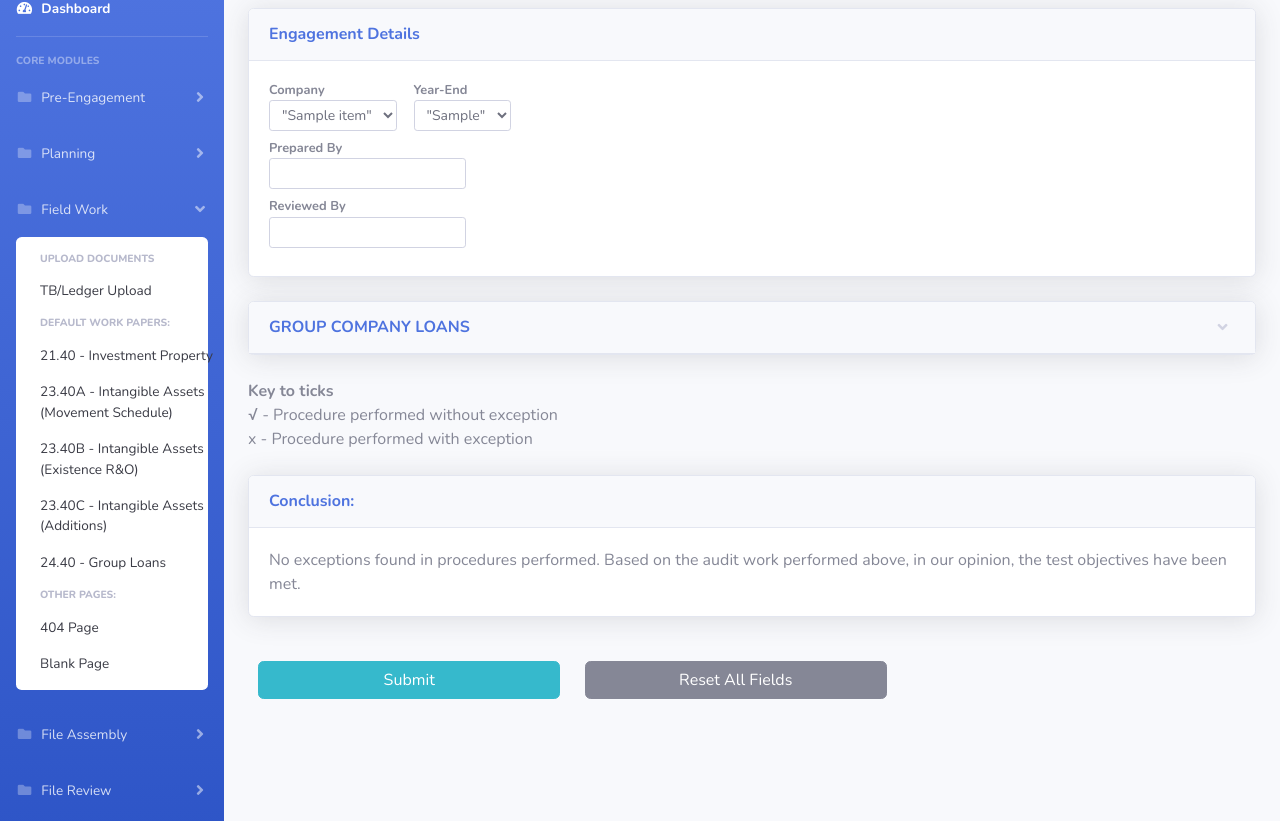
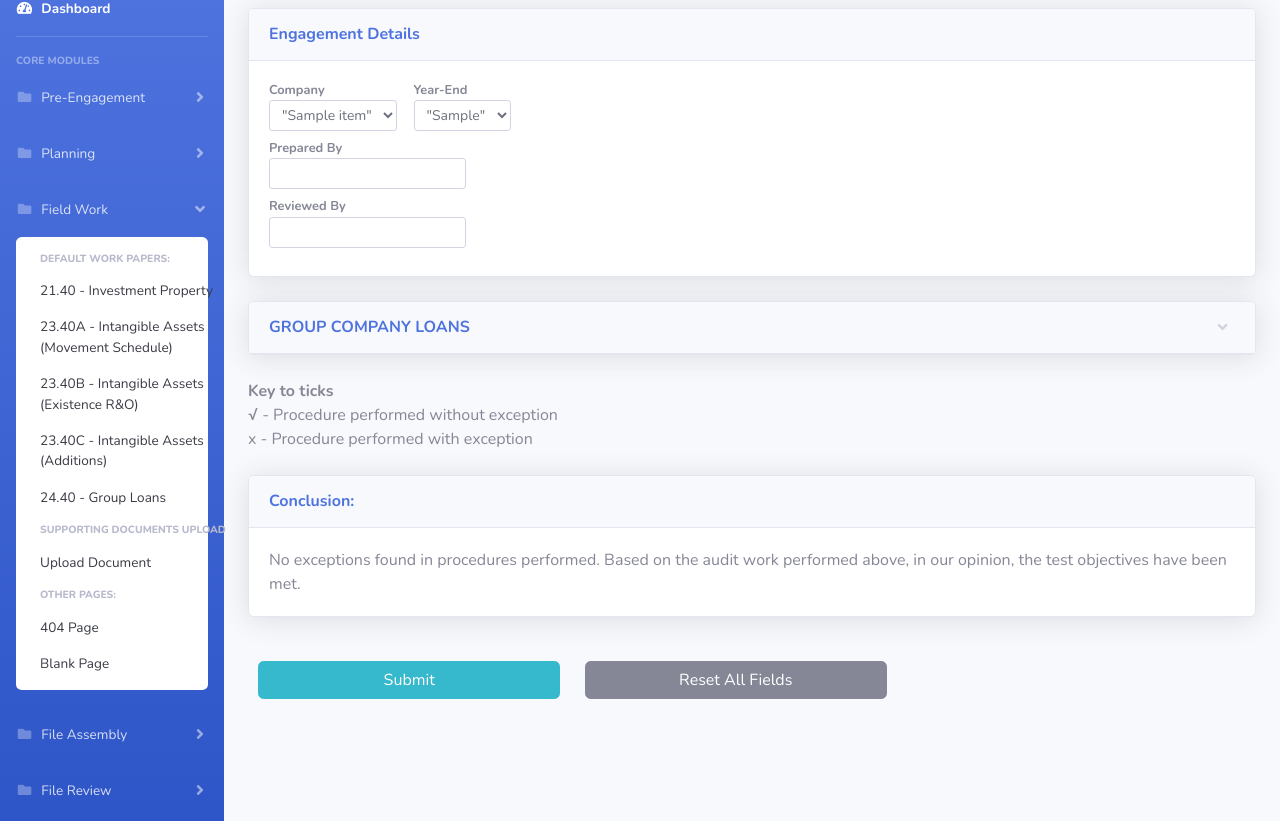
Before and after one commit to taurainesu/audit_test, a Node server app: template views/group-loans.ejs in a window 1280 px wide, after a click on "Field Work". Shown: the part 139-960 px from the top of the page. Run offline with Node 20, Linux system fonts and the light colour scheme; the template is opened without the code that fills it: most values are stand-ins (such as "Sample title", 1, 10 or a date in 2020); some libraries are stand-ins or nearby versions.

Commit message:
changed Field Work menu item in nav.ejs

```diff
--- a/views/partials/nav.ejs
+++ b/views/partials/nav.ejs
@@ -70,15 +70,15 @@
             </a>
             <div id="fieldWorkCollapse" class="collapse" aria-labelledby="headingPages" data-parent="#accordionSidebar">
               <div class="bg-white py-2 collapse-inner rounded">
-                <h6 class="collapse-header">Upload Documents</h6>
-                <a class="collapse-item" href="/field-work/tb-ledger-upload/:user">TB/Ledger Upload</a>
-                <div class="collapse-divider"></div>
                 <h6 class="collapse-header">Default Work Papers:</h6>
                 <a class="collapse-item" href="/field-work/investment-property/:user">21.40 - Investment Property</a>
                 <a class="collapse-item" href="/field-work/intangible-assets-a/:user">23.40A - Intangible Assets<br>(Movement Schedule)</a>
                 <a class="collapse-item" href="/field-work/intangible-assets-b/:user">23.40B - Intangible Assets<br>(Existence R&O)</a>
                 <a class="collapse-item" href="/field-work/intangible-assets-c/:user">23.40C - Intangible Assets<br>(Additions)</a>
                 <a class="collapse-item" href="/field-work/group-loans/:user">24.40 - Group Loans</a>
+                <div class="collapse-divider"></div>
+                <h6 class="collapse-header">Supporting Documents Upload</h6>
+                <a class="collapse-item" href="/field-work/tb-ledger-upload/:user">Upload Document</a>
                 <div class="collapse-divider"></div>
                 <h6 class="collapse-header">Other Pages:</h6>
                 <a class="collapse-item" href="404.html">404 Page</a>
```
